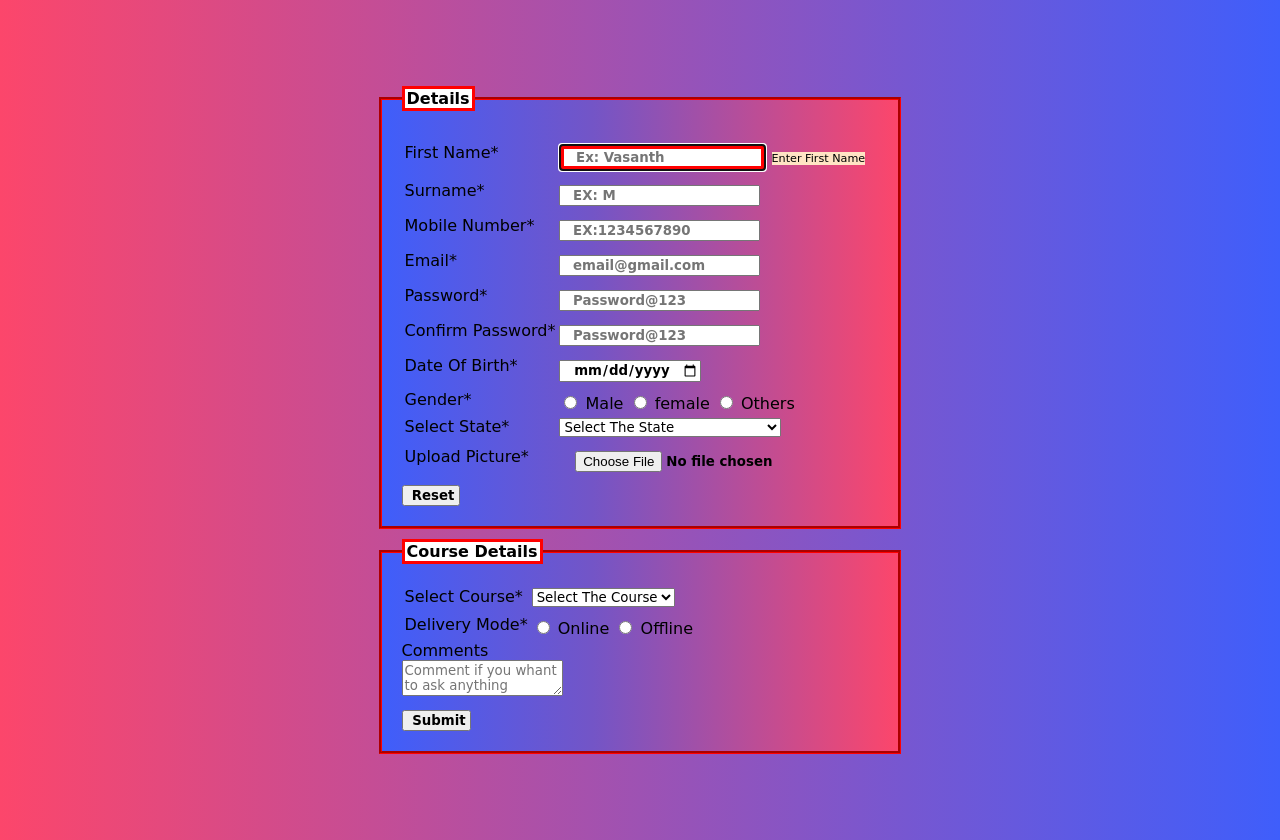
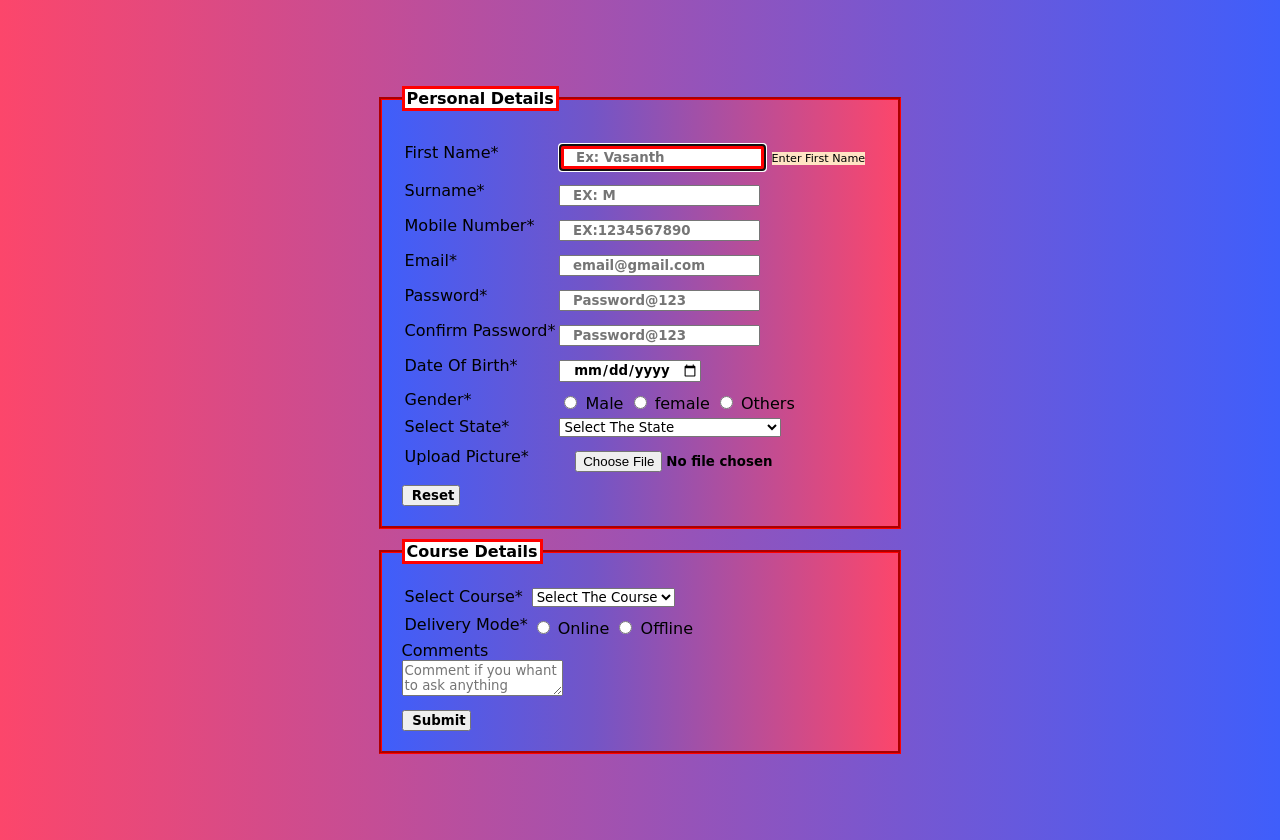
Before and after one commit to VasanthMuthupandiyan/Form.github.io, a plain HTML site: page index.html in a window 1280 px wide. Drawn offline with Linux system fonts and the light colour scheme; a web font is replaced by a local one.

Commit message:
index.html

```diff
--- a/index.html
+++ b/index.html
@@ -18,7 +18,7 @@
    <body>
       <form action="Response.html">
          <fieldset>
-            <legend>Details</legend>
+            <legend>Personal Details</legend>
             <table>
                <tr>
                   <td><label for="">First Name*</label></td>
```
